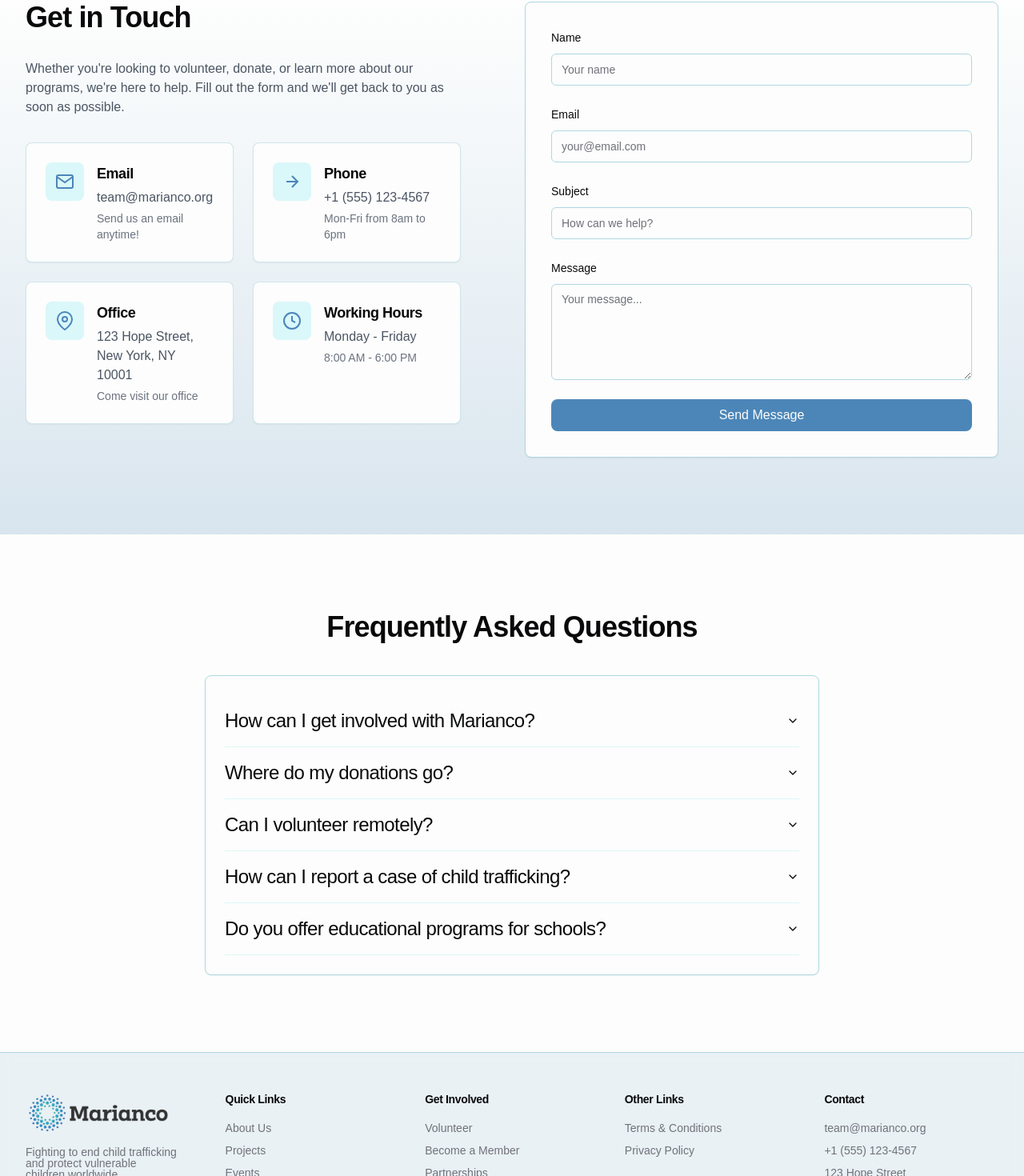
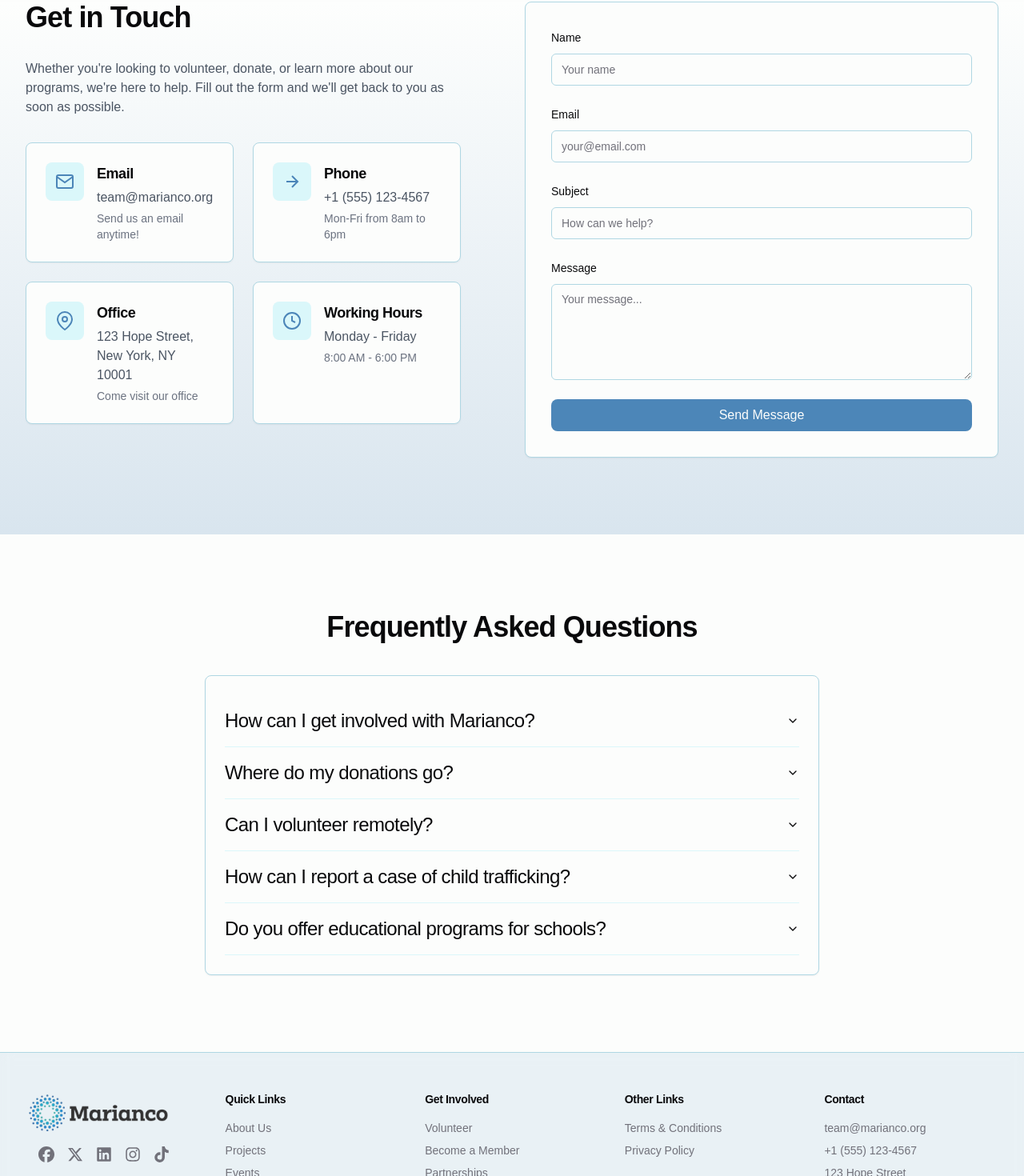
Before and after one commit to HariVeeraManiKumarVallu/Marianco, a Next.js app: page /contact in a window 1280 px wide. Shown: the part 694-2164 px from the top of the page at 80% size. Built offline with nearby package versions, Linux system fonts and the light colour scheme.

Commit message:
remove quote in footer

```diff
--- a/src/app/(landing)/(home)/page.tsx
+++ b/src/app/(landing)/(home)/page.tsx
@@ -161,7 +161,7 @@ export default function Home() {
                     viewport={{ once: true }}
                     className="text-center"
                   >
-                    <Card className="h-full border-brand-blue-300  transition-colors   ">
+                    <Card className="h-full border-brand-blue-500  transition-colors   ">
                       <CardHeader>
                         <div className="size-16 bg-brand-blue-900 rounded-full flex items-center justify-center mx-auto mb-4">
                           <item.icon className="size-8 text-brand-blue-100" />
--- a/src/app/(landing)/contact/page.tsx
+++ b/src/app/(landing)/contact/page.tsx
@@ -83,7 +83,7 @@ export default function Page() {
               animate={{ opacity: 1, x: 0 }}
               transition={{ duration: 0.6 }}
             >
-              <Card className="p-8 border-brand-blue-300 hover:border-brand-blue-300">
+              <Card className="p-8 ">
                 <ContactForm />
               </Card>
             </motion.div>
@@ -101,7 +101,7 @@ export default function Page() {
             className="max-w-3xl mx-auto"
           >
             <h2 className="mb-8 text-center">Frequently Asked Questions</h2>
-            <Card className="p-6 border-brand-blue-300 hover:border-brand-blue-300">
+            <Card className="p-6 ">
               <Accordion type="single" collapsible className="w-full">
                 {FAQ.map((faq, index) => (
                   <AccordionItem key={index} value={`item-${index}`}>
--- a/src/components/donation-options.tsx
+++ b/src/components/donation-options.tsx
@@ -101,7 +101,7 @@ export default function DonationOptionsCards() {
     <article className="w-full ">
       <div className="grid gap-6 md:grid-cols-2 xl:grid-cols-4">
         {/* One-time Donation */}
-        <Card className="flex flex-col h-full   transition-colors">
+        <Card className="flex flex-col h-full hover:border-brand-blue-500   transition-colors">
           <CardHeader>
             <CardTitle className="text-xl">
               {donationsConfig.oneTime.title}
@@ -162,7 +162,7 @@ export default function DonationOptionsCards() {
         </Card>
 
         {/* Monthly Giving */}
-        <Card className="flex flex-col">
+        <Card className="flex flex-col h-full hover:border-brand-blue-500   transition-colors">
           <CardHeader>
             <CardTitle className="text-xl">
               {donationsConfig.monthly.title}
@@ -197,7 +197,7 @@ export default function DonationOptionsCards() {
         </Card>
 
         {/* Sponsor a Person */}
-        <Card className="flex flex-col">
+        <Card className="flex flex-col hover:border-brand-blue-500   transition-colors">
           <CardHeader>
             <CardTitle className="text-xl ">
               {donationsConfig.sponsorship.title}
@@ -237,7 +237,7 @@ export default function DonationOptionsCards() {
         </Card>
 
         {/* Fund a Project */}
-        <Card className="flex flex-col">
+        <Card className="flex flex-col hover:border-brand-blue-500   transition-colors">
           <CardHeader>
             <CardTitle className="text-xl ">
               {donationsConfig.project.title}
--- a/src/components/footer.tsx
+++ b/src/components/footer.tsx
@@ -6,7 +6,7 @@ export default function Footer() {
   return (
     <footer className="border-t border-brand-blue-300 bg-brand-blue-100/95 backdrop-blur supports-[backdrop-filter]:bg-brand-blue-900/10">
       <div className="container py-12">
-        <div className="grid gap-8 grid-cols-[repeat(auto-fit,minmax(140px,1fr))]">
+        <div className="grid gap-8 md:grid-cols-2 lg:grid-cols-4 xl:grid-cols-5">
           <div className="space-y-4 text-pretty col-span-full xl:col-span-1">
             <div className="relative">
               <Image
@@ -16,11 +16,8 @@ export default function Footer() {
                 alt="Marianco logo"
               />
             </div>
-            <p className="text-sm font-medium leading-none text-muted-foreground ">
-              Fighting to end child trafficking and protect vulnerable children
-              worldwide.
-            </p>
-            <div className="flex gap-4">
+
+            <div className="flex gap-4 px-4">
               {SOCIAL_LINKS.map(social => (
                 <a
                   key={social.label}
--- a/src/components/forms/join-form.tsx
+++ b/src/components/forms/join-form.tsx
@@ -41,7 +41,7 @@ export function JoinForm() {
   }
 
   return (
-    <Card className="p-6 md:p-8 hover:border-brand-blue-500/30">
+    <Card className="p-6 md:p-8">
       <Form {...form}>
         <form onSubmit={form.handleSubmit(onSubmit)} className="space-y-6">
           <FormField
--- a/src/components/ui/card.tsx
+++ b/src/components/ui/card.tsx
@@ -9,7 +9,7 @@ const Card = React.forwardRef<
   <div
     ref={ref}
     className={cn(
-      'rounded-lg border border-brand-blue-500/30 hover:border-brand-blue-500 bg-card text-card-foreground shadow-sm',
+      'rounded-lg border border-brand-blue-300 bg-card text-card-foreground shadow-sm',
       className
     )}
     {...props}
```
